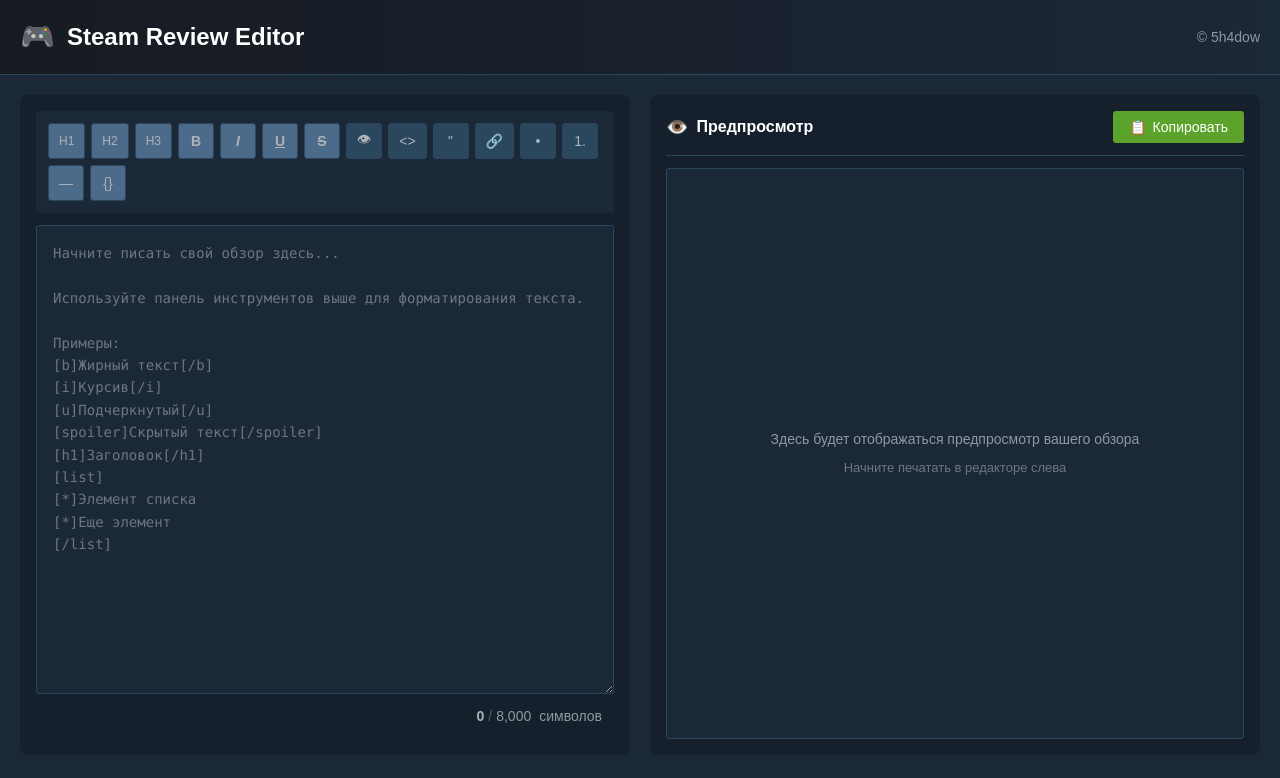
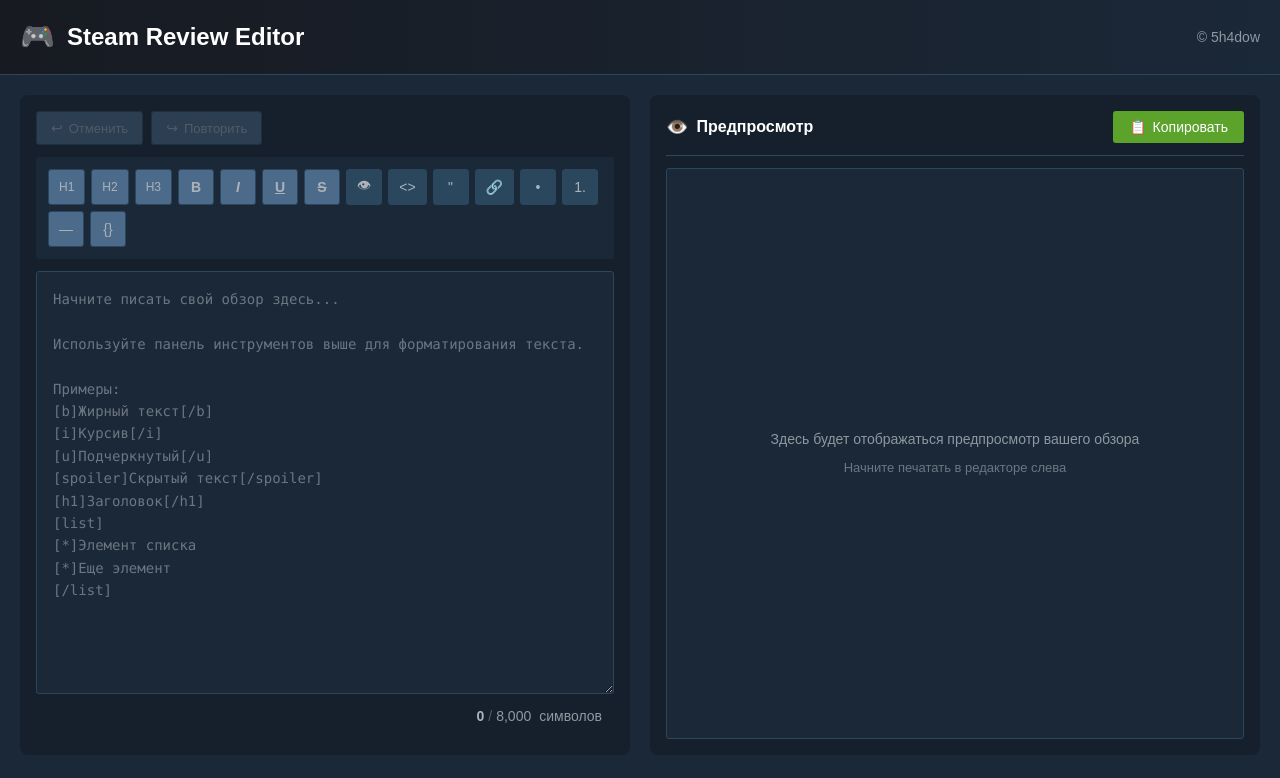
Before and after one commit to AnyKeyer/Steam-Review-Editor, a Vue app: page / in a window 1280 px wide. Shown: the top 778 px of the page. Built offline with nearby package versions, Linux system fonts and the light colour scheme; a web font is replaced by a local one.

Commit message:
Add undo/redo history feature

```diff
--- a/src/App.vue
+++ b/src/App.vue
@@ -3,11 +3,20 @@
     <AppHeader />
     <main class="main-content">
       <div class="editor-container">
+        <HistoryControls
+          :canUndo="historyManager.canUndo()"
+          :canRedo="historyManager.canRedo()"
+          :historyCount="historyManager.getHistoryCount()"
+          :redoCount="historyManager.getRedoCount()"
+          @undo="handleUndo"
+          @redo="handleRedo"
+        />
         <EditorToolbar @format="applyFormat" />
         <TextEditor
           ref="editorRef"
           v-model="content"
           :maxLength="STEAM_MAX_CHARS"
+          @keydown="handleKeydown"
         />
         <CharacterCounter
           :current="content.length"
@@ -26,6 +35,7 @@
 <script setup>
 import { ref, watch, onMounted } from 'vue'
 import AppHeader from './components/layout/AppHeader.vue'
+import HistoryControls from './components/editor/HistoryControls.vue'
 import EditorToolbar from './components/editor/EditorToolbar.vue'
 import TextEditor from './components/editor/TextEditor.vue'
 import CharacterCounter from './components/editor/CharacterCounter.vue'
@@ -33,8 +43,10 @@
 import ReviewPreview from './components/preview/ReviewPreview.vue'
 import CopyNotification from './components/ui/CopyNotification.vue'
 import { STEAM_MAX_CHARS, STORAGE_KEY } from './constants/steam'
+import { createHistoryManager } from './utils/historyManager'
 
 const content = ref('')
+const historyManager = createHistoryManager()
 
 // Load saved content on mount
 onMounted(() => {
@@ -42,12 +54,43 @@
   if (saved) {
     content.value = saved
   }
+  historyManager.init(content.value)
 })
 
-// Auto-save to localStorage
+// Auto-save to localStorage and history
 watch(content, (newValue) => {
   localStorage.setItem(STORAGE_KEY, newValue)
+  historyManager.push(newValue)
 })
+
+// Undo handler
+const handleUndo = () => {
+  const previousState = historyManager.undo(content.value)
+  if (previousState !== null) {
+    content.value = previousState
+  }
+}
+
+// Redo handler
+const handleRedo = () => {
+  const nextState = historyManager.redo()
+  if (nextState !== null) {
+    content.value = nextState
+  }
+}
+
+// Keyboard shortcuts (Ctrl+Z / Ctrl+Y)
+const handleKeydown = (e) => {
+  if (e.ctrlKey || e.metaKey) {
+    if (e.key === 'z' && !e.shiftKey) {
+      e.preventDefault()
+      handleUndo()
+    } else if (e.key === 'y' || (e.key === 'z' && e.shiftKey)) {
+      e.preventDefault()
+      handleRedo()
+    }
+  }
+}
 const editorRef = ref(null)
 const showCopyNotification = ref(false)
 
--- /dev/null
+++ b/src/components/editor/HistoryControls.vue
@@ -0,0 +1,95 @@
+<template>
+  <div class="history-controls">
+    <button
+      class="history-btn"
+      :disabled="!canUndo"
+      :title="`Отменить (${historyCount} в истории)`"
+      @click="$emit('undo')"
+    >
+      <span class="icon">↩</span>
+      <span class="label">Отменить</span>
+    </button>
+    <button
+      class="history-btn"
+      :disabled="!canRedo"
+      :title="`Повторить (${redoCount} доступно)`"
+      @click="$emit('redo')"
+    >
+      <span class="icon">↪</span>
+      <span class="label">Повторить</span>
+    </button>
+  </div>
+</template>
+
+<script setup>
+defineProps({
+  canUndo: {
+    type: Boolean,
+    default: false
+  },
+  canRedo: {
+    type: Boolean,
+    default: false
+  },
+  historyCount: {
+    type: Number,
+    default: 0
+  },
+  redoCount: {
+    type: Number,
+    default: 0
+  }
+})
+
+defineEmits(['undo', 'redo'])
+</script>
+
+<style scoped>
+.history-controls {
+  display: flex;
+  gap: 8px;
+  margin-bottom: 12px;
+}
+
+.history-btn {
+  display: flex;
+  align-items: center;
+  gap: 6px;
+  padding: 8px 14px;
+  background: var(--bg-button);
+  border: 1px solid var(--border-color);
+  border-radius: var(--border-radius);
+  color: var(--text-primary);
+  font-size: 13px;
+  cursor: pointer;
+  transition: all 0.15s ease;
+}
+
+.history-btn:hover:not(:disabled) {
+  background: var(--bg-button-hover);
+  color: var(--text-light);
+}
+
+.history-btn:disabled {
+  opacity: 0.4;
+  cursor: not-allowed;
+}
+
+.icon {
+  font-size: 14px;
+}
+
+.label {
+  font-weight: 500;
+}
+
+@media (max-width: 768px) {
+  .label {
+    display: none;
+  }
+
+  .history-btn {
+    padding: 8px 12px;
+  }
+}
+</style>
--- a/src/components/editor/TextEditor.vue
+++ b/src/components/editor/TextEditor.vue
@@ -21,6 +21,7 @@
 [/list]"
       @input="handleInput"
       @select="handleSelect"
+      @keydown="$emit('keydown', $event)"
     ></textarea>
   </div>
 </template>
@@ -40,7 +41,7 @@
   }
 })
 
-const emit = defineEmits(['update:modelValue'])
+const emit = defineEmits(['update:modelValue', 'keydown'])
 
 const textareaRef = ref(null)
 
--- /dev/null
+++ b/src/utils/historyManager.js
@@ -0,0 +1,117 @@
+// History management for undo/redo functionality
+const MAX_HISTORY_SIZE = 50
+
+export const createHistoryManager = () => {
+  const history = []
+  const redoStack = []
+  let lastSaveTime = 0
+  const DEBOUNCE_MS = 1000 // Save to history every 1 second of inactivity
+
+  return {
+    // Add state to history (debounced)
+    push(state) {
+      const now = Date.now()
+
+      // Debounce: only save if enough time passed since last save
+      if (now - lastSaveTime < DEBOUNCE_MS && history.length > 0) {
+        // Update the last entry instead of creating new one
+        history[history.length - 1] = state
+        return
+      }
+
+      // Don't add if same as last state
+      if (history.length > 0 && history[history.length - 1] === state) {
+        return
+      }
+
+      history.push(state)
+      lastSaveTime = now
+
+      // Clear redo stack when new changes are made
+      redoStack.length = 0
+
+      // Limit history size
+      if (history.length > MAX_HISTORY_SIZE) {
+        history.shift()
+      }
+    },
+
+    // Force push (ignores debounce)
+    forcePush(state) {
+      if (history.length > 0 && history[history.length - 1] === state) {
+        return
+      }
+
+      history.push(state)
+      lastSaveTime = Date.now()
+      redoStack.length = 0
+
+      if (history.length > MAX_HISTORY_SIZE) {
+        history.shift()
+      }
+    },
+
+    // Undo: go back in history
+    undo(currentState) {
+      if (history.length <= 1) {
+        return null
+      }
+
+      // Save current state to redo stack
+      redoStack.push(currentState)
+
+      // Remove current state from history
+      history.pop()
+
+      // Return previous state
+      return history[history.length - 1] || ''
+    },
+
+    // Redo: go forward
+    redo() {
+      if (redoStack.length === 0) {
+        return null
+      }
+
+      const state = redoStack.pop()
+      history.push(state)
+
+      return state
+    },
+
+    // Check if undo is available
+    canUndo() {
+      return history.length > 1
+    },
+
+    // Check if redo is available
+    canRedo() {
+      return redoStack.length > 0
+    },
+
+    // Get history count
+    getHistoryCount() {
+      return history.length
+    },
+
+    // Get redo count
+    getRedoCount() {
+      return redoStack.length
+    },
+
+    // Clear all history
+    clear() {
+      history.length = 0
+      redoStack.length = 0
+    },
+
+    // Initialize with a state
+    init(state) {
+      history.length = 0
+      redoStack.length = 0
+      if (state) {
+        history.push(state)
+      }
+    }
+  }
+}
```
